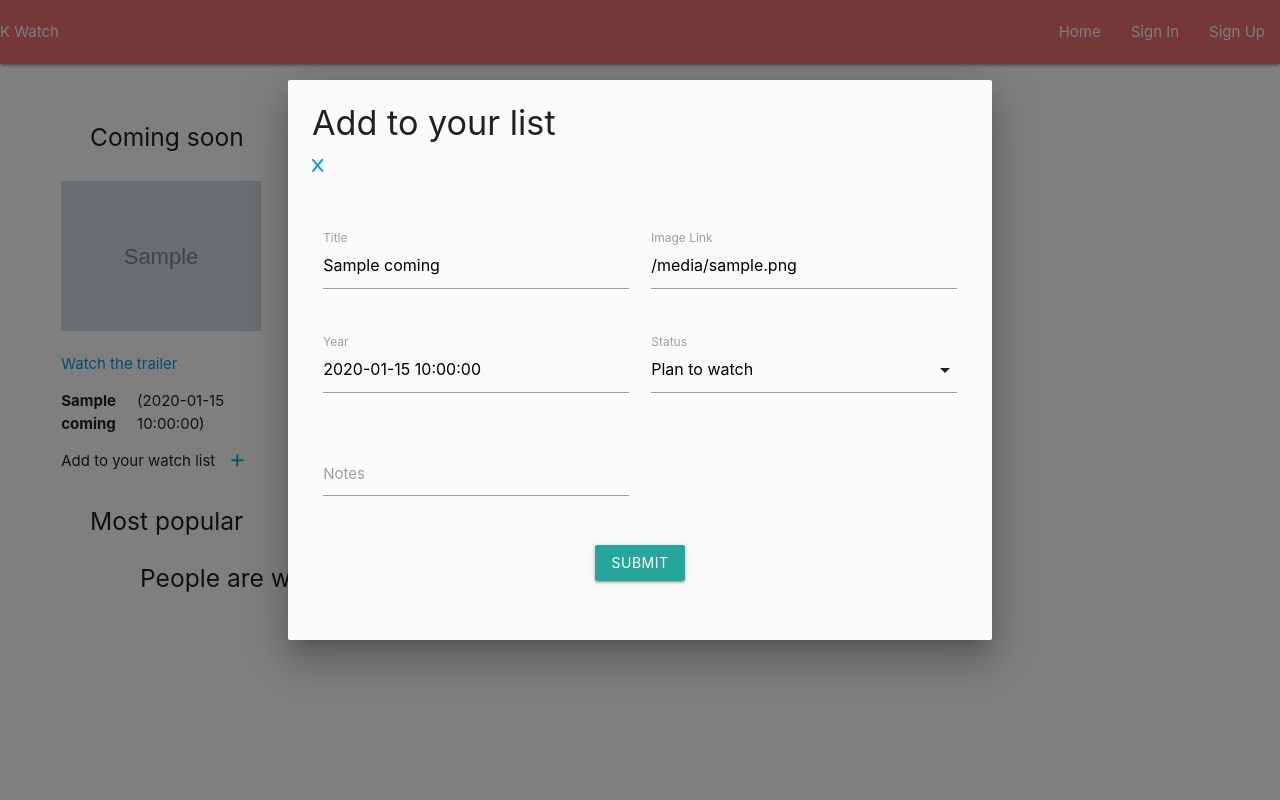
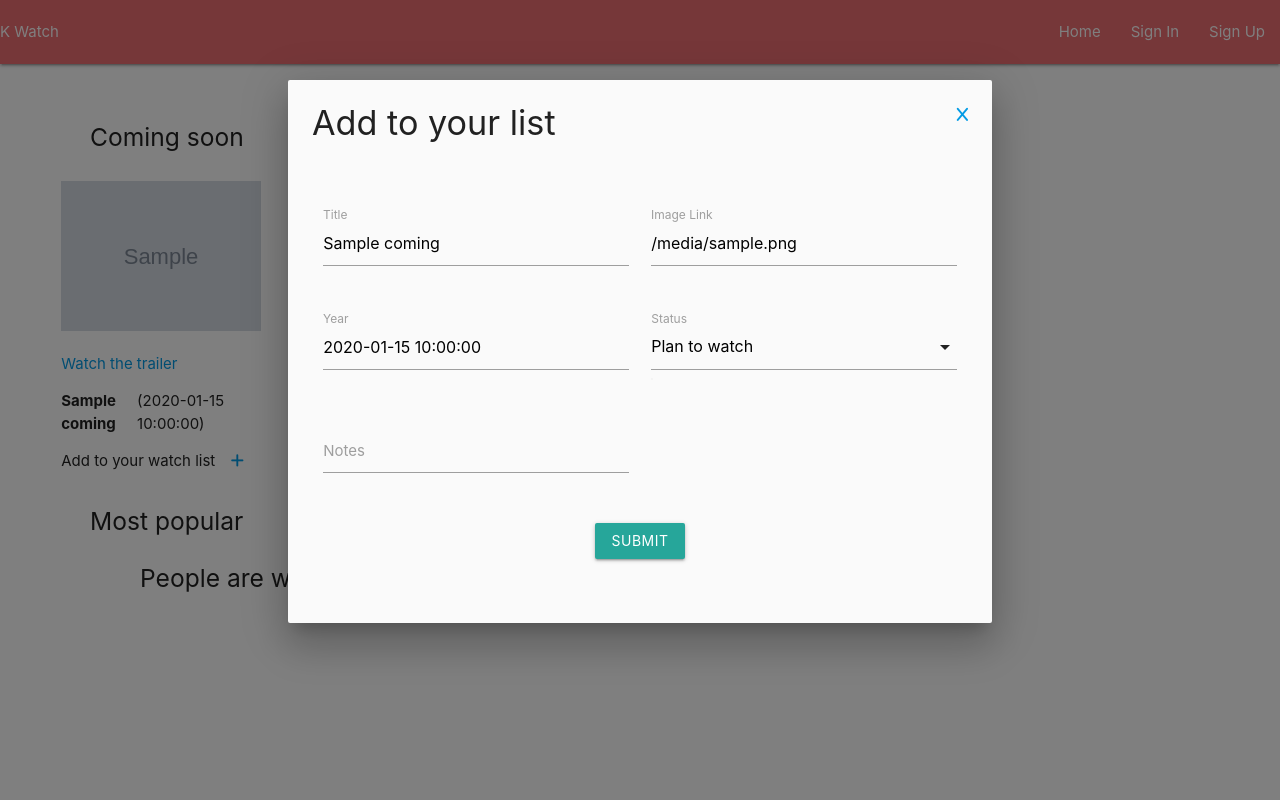
Before and after one commit to nhamidi90/k-watch, a Flask app: page / in a window 1280 px wide, after a click that opens the changed part. Run offline with Flask 3, Linux system fonts and the light colour scheme; grey boxes marked "Sample" are stand-in pictures; a database or web service that is not in the repository returns one stand-in record (values such as "Sample title"); some libraries are stand-ins or nearby versions.

Commit message:
Add close button to top of modal on homepage

```diff
--- a/static/css/style.css
+++ b/static/css/style.css
@@ -48,6 +48,11 @@ p {
 
 strong {
 	font-weight: bold;
+}
+
+.modal-header {
+	display: flex;
+	justify-content: space-between;
 }
 
 /* star rating  */
```
